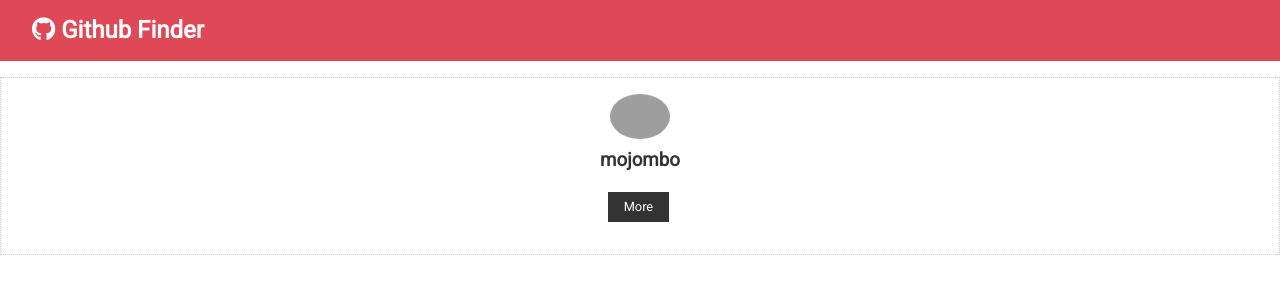
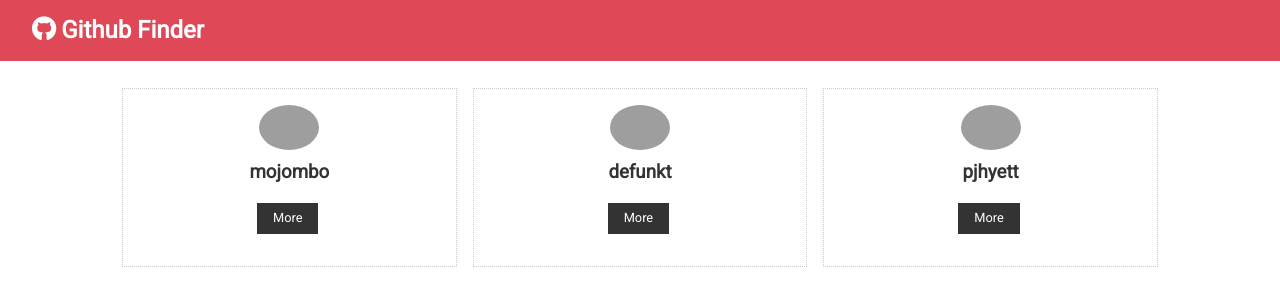
Before and after one commit to arigatopix/react-front-to-back, a React (Create React App) app in the folder github-finder/: page / in a window 1280 px wide. Shown: the top 306 px of the page. Built offline with nearby package versions, Linux system fonts and the light colour scheme; grey boxes are pictures that could not be loaded.

Commit message:
Stateless Functional Components

```diff
--- a/github-finder/public/index.html
+++ b/github-finder/public/index.html
@@ -18,6 +18,5 @@
     <noscript>You need to enable JavaScript to run this app.</noscript>
     <div id="root"></div>
     <!-- Font Awesom -->
-    <script src="https://kit.fontawesome.com/d526a61cd9.js"></script>
   </body>
 </html>
--- a/github-finder/src/App.js
+++ b/github-finder/src/App.js
@@ -1,6 +1,6 @@
 import React, { Component } from 'react';
 import Navbar from './components/layout/Navbar';
-import UserItem from './components/users/UserItem';
+import Users from './components/users/Users';
 import './App.css';
 
 class App extends Component {
@@ -8,7 +8,9 @@ class App extends Component {
     return (
       <div>
         <Navbar />
-        <UserItem />
+        <div className="container">
+          <Users />
+        </div>
       </div>
     );
   }
--- a/github-finder/src/components/layout/Navbar.js
+++ b/github-finder/src/components/layout/Navbar.js
@@ -1,28 +1,25 @@
-import React, { Component } from "react";
-import PropTypes from "prop-types";
+import React from 'react';
+import PropTypes from 'prop-types';
 
-export class Navbar extends Component {
-  // Default Props สำหรับไม่มีการส่ง props มาจาก Parent
-  static defaultProps = {
-    title: "Github Finder",
-    icon: "fab fa-github"
-  };
+const Navbar = ({ icon, title }) => {
+  return (
+    <nav className="navbar bg-primary">
+      <h1>
+        <i className={icon} /> {title}
+      </h1>
+    </nav>
+  );
+};
 
-  // propTypes คือ props checking ว่า props ที่ส่งมาจาก Parent หรือกำหนดจาก defaultProps มี datatype ถูกต้องหรือไม่
-  static propTypes = {
-    title: PropTypes.string.isRequired,
-    icon: PropTypes.string.isRequired
-  };
+// reflactor มาจาก Static จริงๆ แล้วมันคือการเข้าถึง object อย่างนึงใน ES5 (prototype chain)
+Navbar.defaultProps = {
+  title: 'Github Finder',
+  icon: 'fab fa-github'
+};
 
-  render() {
-    return (
-      <nav className="navbar bg-primary">
-        <h1>
-          <i className={this.props.icon} /> {this.props.title}
-        </h1>
-      </nav>
-    );
-  }
-}
+Navbar.propTypes = {
+  title: PropTypes.string.isRequired,
+  icon: PropTypes.string.isRequired
+};
 
 export default Navbar;
--- a/github-finder/src/components/users/UserItem.js
+++ b/github-finder/src/components/users/UserItem.js
@@ -1,19 +1,8 @@
-import React, { Component } from 'react';
+import React from 'react';
+import PropTypes from 'prop-types';
 
-class UserItem extends Component {
-  constructor() {
-    // * อย่าลืม super() !!! เพราะเป็น class base
-    super();
-    this.state = {
-      id: 'id',
-      login: 'mojombo',
-      avatar_url: 'https://avatars0.githubusercontent.com/u/1?v=4',
-      html_url: 'https://github.com/mojombo'
-    };
-  }
-
-  render() {
-    const { login, avatar_url, html_url } = this.state;
+const UserItem = ({ user: { login, avatar_url, html_url } }) => {
+  // destructuring const { login, avatar_url, html_url  } = this.props.user
 
   return (
     <div className="card text-center">
@@ -31,7 +20,25 @@ class UserItem extends Component {
       </div>
     </div>
   );
-  }
-}
+};
+
+UserItem.propTypes = {
+  // PropTypes ใช้เช็คข้อมูลจาก User component คำสั่ง ptor
+  user: PropTypes.object.isRequired
+};
 
 export default UserItem;
+
+/**
+ * DESTRUCTURING
+ * const obj1 = {
+ *  id: 1
+ *  username: 'John'
+ * }
+ *
+ * const id1 = obj1.id
+ * const username1 = obj1.username
+ *
+ * แปลงเป็น
+ * const { id1, username1 } = obj1
+ */
--- /dev/null
+++ b/github-finder/src/components/users/Users.js
@@ -0,0 +1,49 @@
+import React, { Component } from 'react';
+import UserItem from './UserItem';
+
+class Users extends Component {
+  state = {
+    users: [
+      {
+        id: '1',
+        login: 'mojombo',
+        avatar_url: 'https://avatars0.githubusercontent.com/u/1?v=4',
+        html_url: 'https://github.com/mojombo'
+      },
+      {
+        id: '2',
+        login: 'defunkt',
+        avatar_url: 'https://avatars0.githubusercontent.com/u/2?v=4',
+        html_url: 'https://github.com/defunkt'
+      },
+      {
+        id: '3',
+        login: 'pjhyett',
+        avatar_url: 'https://avatars0.githubusercontent.com/u/3?v=4',
+        html_url: 'https://github.com/pjhyett'
+      }
+    ]
+  };
+
+  render() {
+    return (
+      <div style={userStyle}>
+        {this.state.users.map(user => (
+          <UserItem user={user} key={user.id} />
+        ))}
+      </div>
+    );
+  }
+}
+
+// ตั้งค่า style อยู่นอก class
+const userStyle = {
+  // setting object
+  display: 'grid',
+  gridTemplateColumns: 'repeat(3, 1fr)',
+  gridGap: '1rem'
+};
+
+export default Users;
+
+// สร้าง style ของแต่ละ component ได้จาก userStyle ใน JSX ใช้ {}
```
Lines whose indentation alone changed are shown as unchanged.
